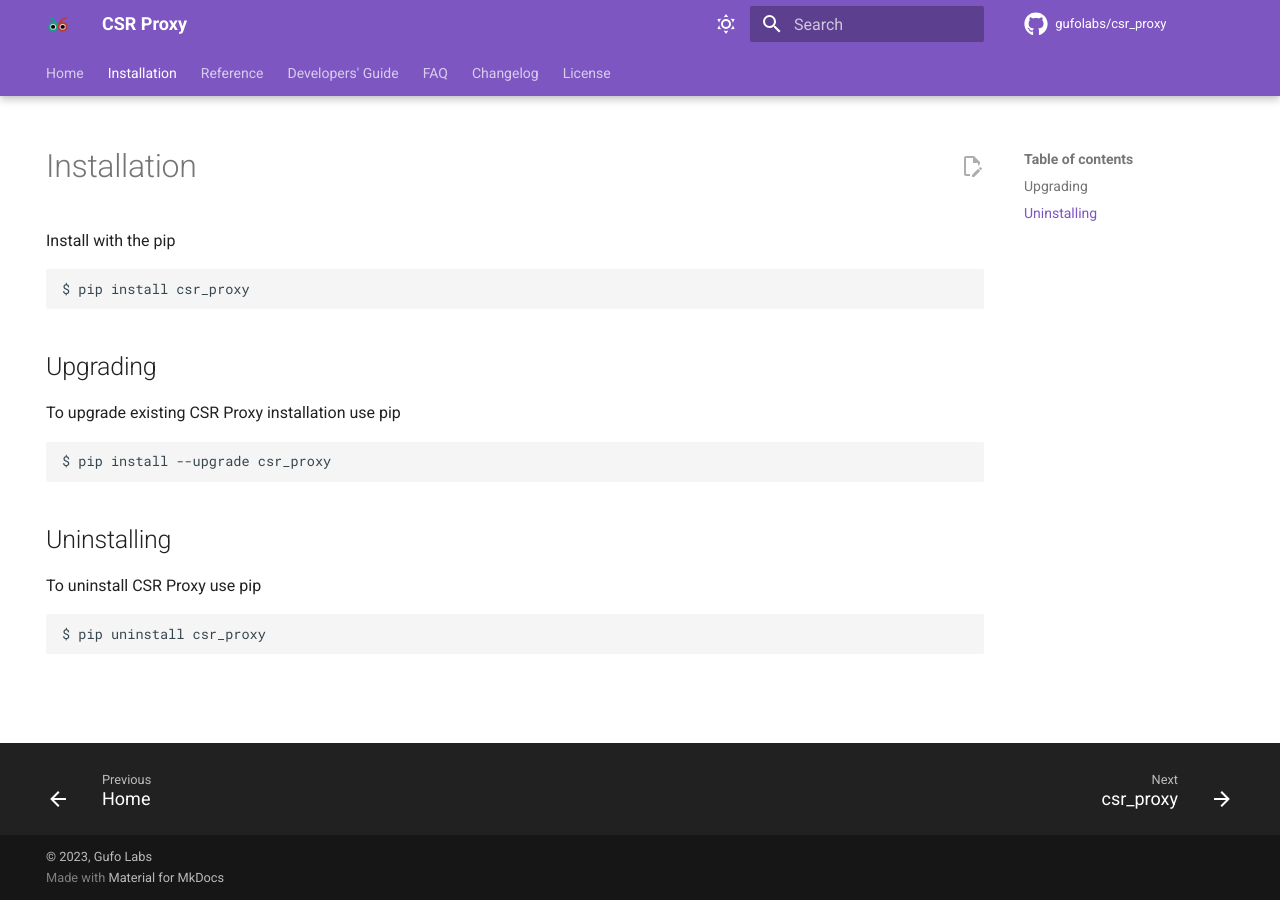
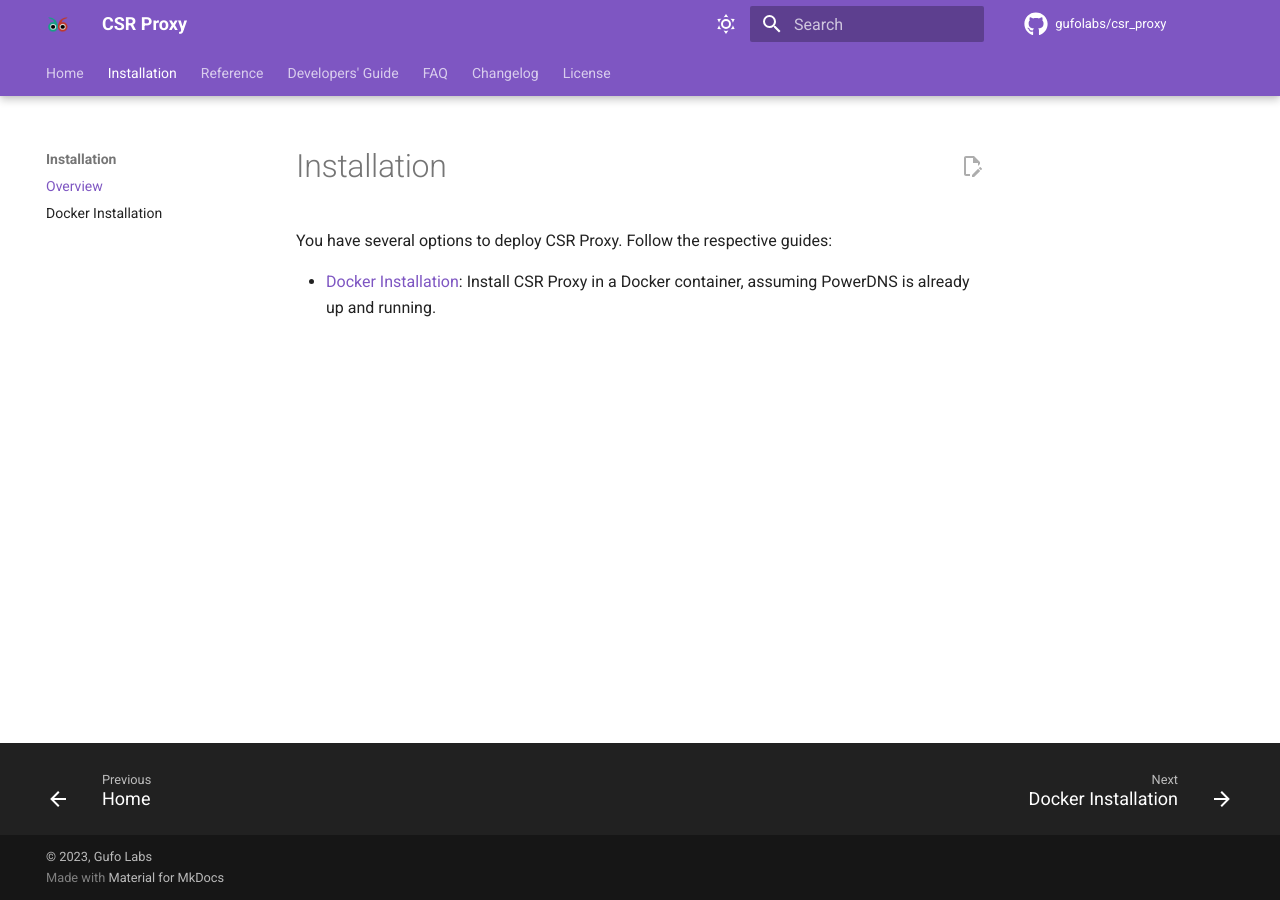
Before and after one commit to gufolabs/csr_proxy, an MkDocs documentation site: the page built from docs/installation/index.md, in a window 1280 px wide. Built offline with MkDocs 1.6.1 and Material for MkDocs 9.7.7, drawn with Linux system fonts in a browser that asks for light colours; comment, search, counter and statistics services are not loaded.

Commit message:
docs: Docker installation

````diff
--- a/docs/installation.md
+++ /dev/null
@@ -1,28 +0,0 @@
----
-hide:
-    - navigation
----
-# Installation
-
-Install with the pip
-
-```
-$ pip install csr_proxy
-```
-
-
-## Upgrading
-
-To upgrade existing CSR Proxy installation use pip
-
-```
-$ pip install --upgrade csr_proxy
-```
-
-## Uninstalling
-
-To uninstall CSR Proxy use pip
-
-```
-$ pip uninstall csr_proxy
-```
--- /dev/null
+++ b/docs/installation/index.md
@@ -0,0 +1,6 @@
+# Installation
+
+You have several options to deploy CSR Proxy. Follow the respective guides:
+
+* [Docker Installation](docker.md): Install CSR Proxy in a Docker container,
+    assuming PowerDNS is already up and running.
--- a/mkdocs.yml
+++ b/mkdocs.yml
@@ -8,7 +8,9 @@
 repo_name: gufolabs/csr_proxy
 nav:
   - Home: index.md
-  - Installation: installation.md
+  - Installation:
+      - Overview: installation/index.md
+      - Docker Installation: installation/docker.md
   - Reference: reference/
   - Developers' Guide:
       - Developer's Environment: environment.md
````
Also changed, not shown: docs/installation/docker.md (added, +165 -0 lines).
